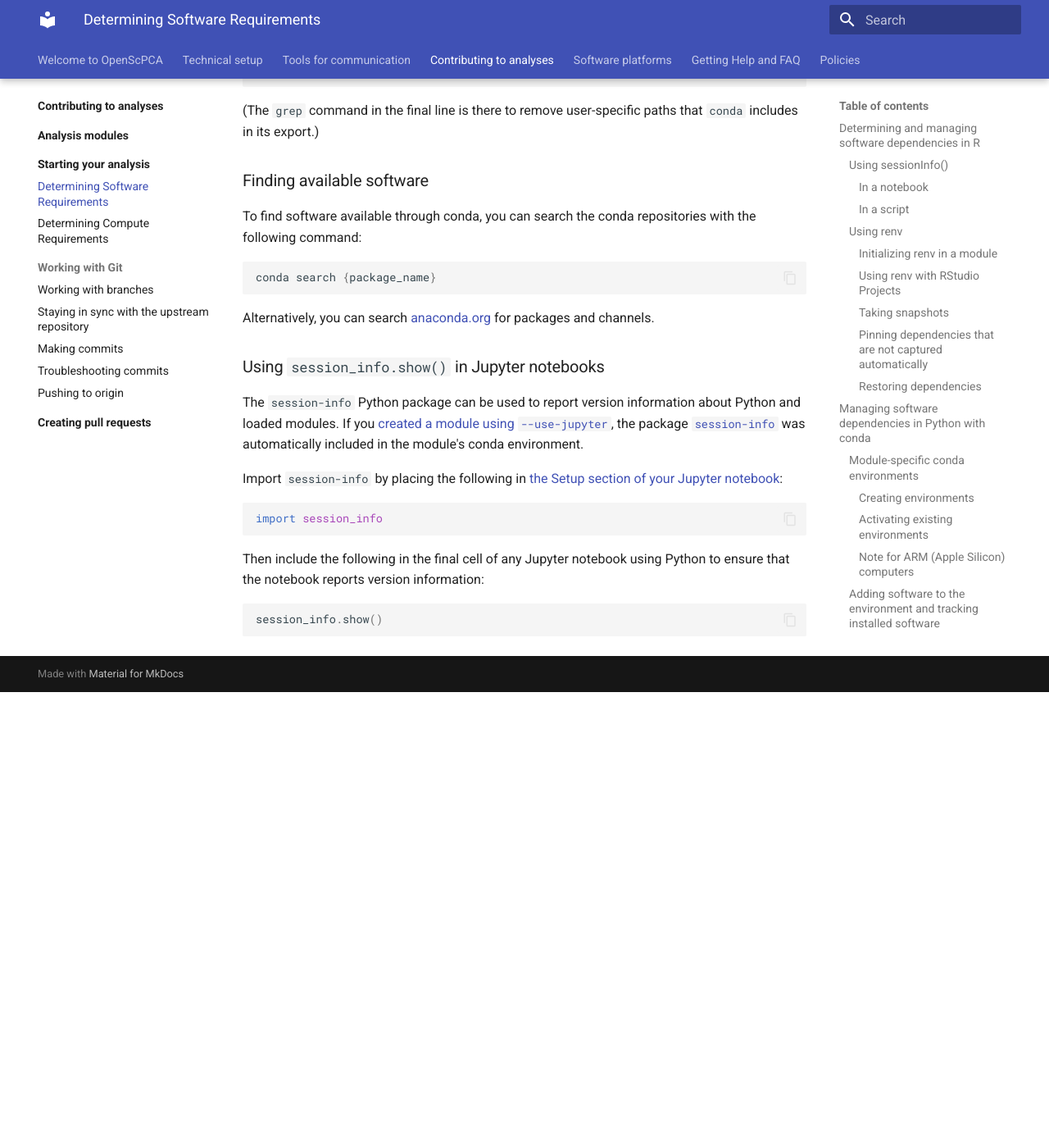
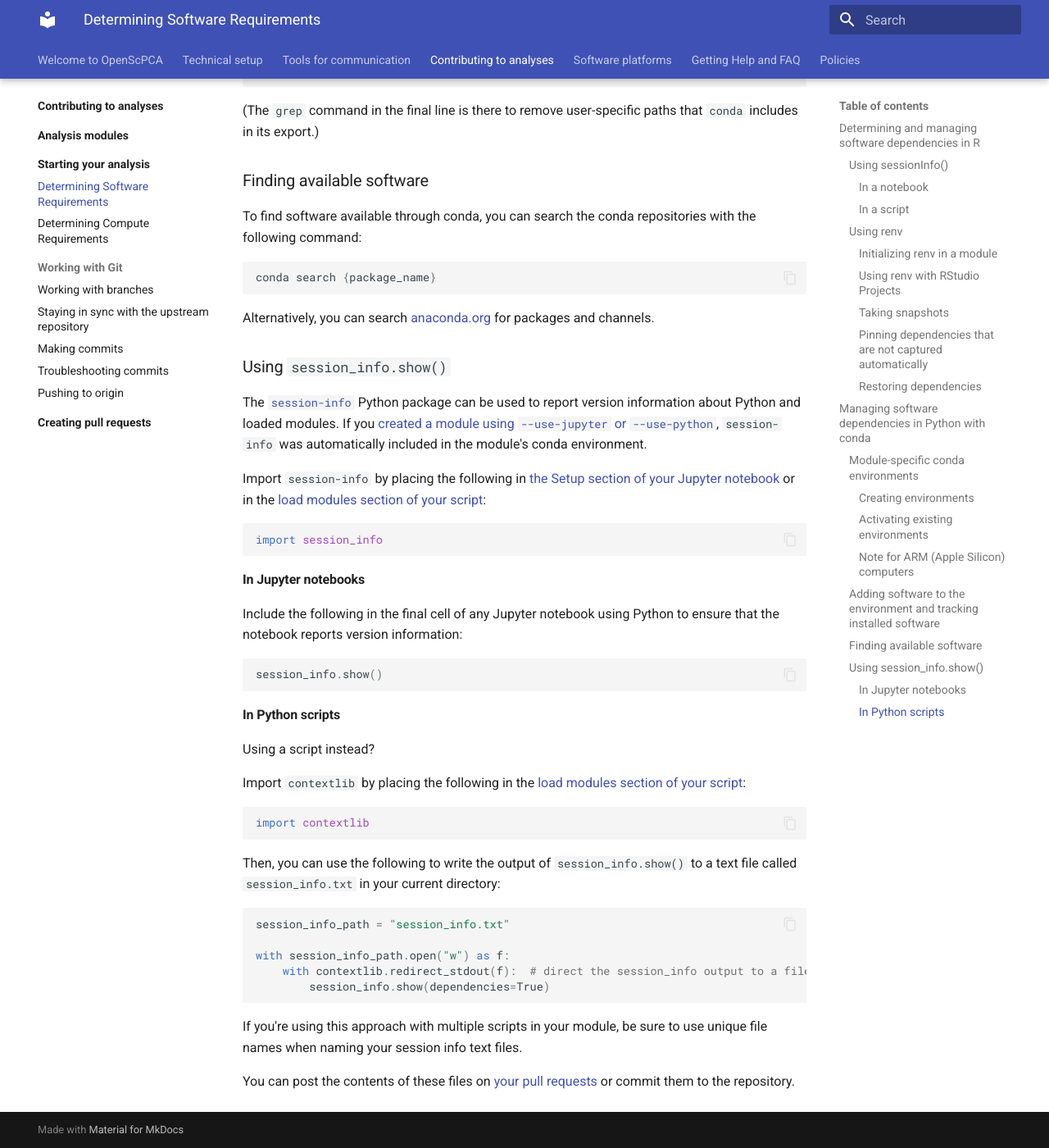
Before and after one commit to AlexsLemonade/OpenScPCA-analysis, an MkDocs documentation site: the page built from docs/contributing-to-analyses/starting-your-analysis/determining-software-requirements.md, in a window 1280 px wide and 1400 px high, scrolled down 4351 px. Shown: the whole window at 82% size. Built offline with MkDocs 1.6.1 and Material for MkDocs 9.7.7, drawn with Linux system fonts in a browser that asks for light colours; before the commit the page ends 5195 px from its top, so only the background shows below that.

Commit message:
Add script documentation based on #241

````diff
--- a/docs/contributing-to-analyses/starting-your-analysis/determining-software-requirements.md
+++ b/docs/contributing-to-analyses/starting-your-analysis/determining-software-requirements.md
@@ -182,19 +182,45 @@ conda search {package_name}
 
 Alternatively, you can search [anaconda.org](https://anaconda.org) for packages and channels.
 
-### Using `session_info.show()` in Jupyter notebooks
+### Using `session_info.show()`
 
-The `session-info` Python package can be used to report version information about Python and loaded modules.
-If you [created a module using `--use-jupyter`](STUB_LINK), the package [`session-info`](https://pypi.org/project/session-info/) was automatically included in the module's conda environment.
+The [`session-info`](https://pypi.org/project/session-info/) Python package can be used to report version information about Python and loaded modules.
+If you [created a module using `--use-jupyter` or `--use-python`](STUB_LINK), `session-info` was automatically included in the module's conda environment.
 
-Import `session-info` by placing the following in [the Setup section of your Jupyter notebook](STUB_LINK docs on structuring Jupyter notebooks):
+Import `session-info` by placing the following in [the Setup section of your Jupyter notebook](STUB_LINK docs on structuring Jupyter notebooks) or in the [load modules section of your script](STUB_LINK for structuring scripts):
 
 ```python
 import session_info
 ```
 
-Then include the following in the final cell of any Jupyter notebook using Python to ensure that the notebook reports version information:
+#### In Jupyter notebooks
+
+Include the following in the final cell of any Jupyter notebook using Python to ensure that the notebook reports version information:
 
 ```python
 session_info.show()
 ```
+
+#### In Python scripts
+
+Using a script instead?
+
+Import `contextlib` by placing the following in the [load modules section of your script](STUB_LINK for structuring scripts):
+
+```python
+import contextlib
+```
+
+Then, you can use the following to write the output of `session_info.show()` to a text file called `session_info.txt` in your current directory:
+
+```python
+session_info_path = "session_info.txt"
+
+with session_info_path.open("w") as f:
+    with contextlib.redirect_stdout(f):  # direct the session_info output to a file
+        session_info.show(dependencies=True)
+```
+
+If you're using this approach with multiple scripts in your module, be sure to use unique file names when naming your session info text files.
+
+You can post the contents of these files on [your pull requests](STUB_LINK index page for pull requests) or commit them to the repository.
````
